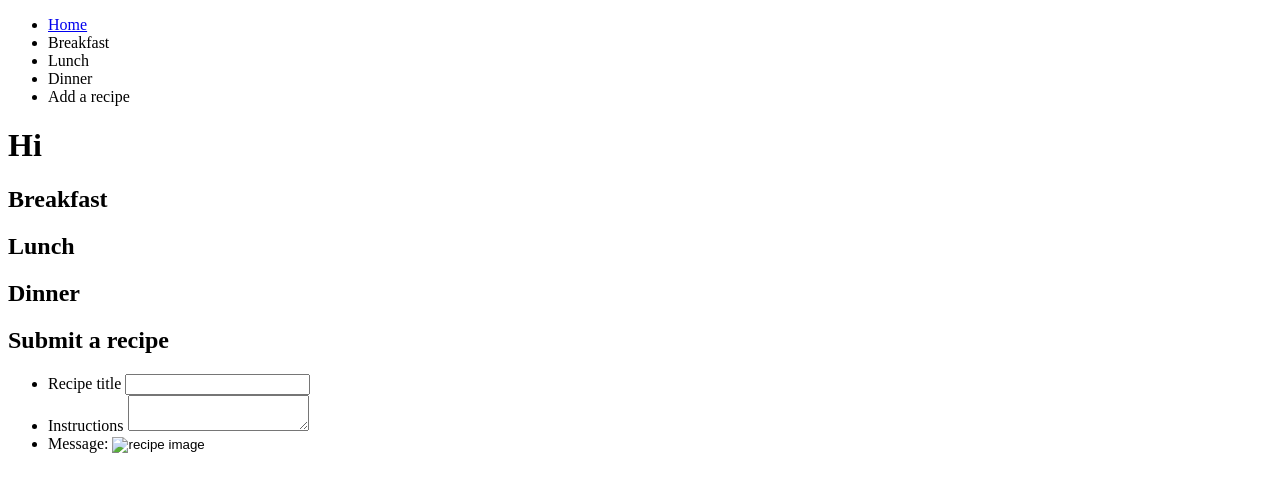
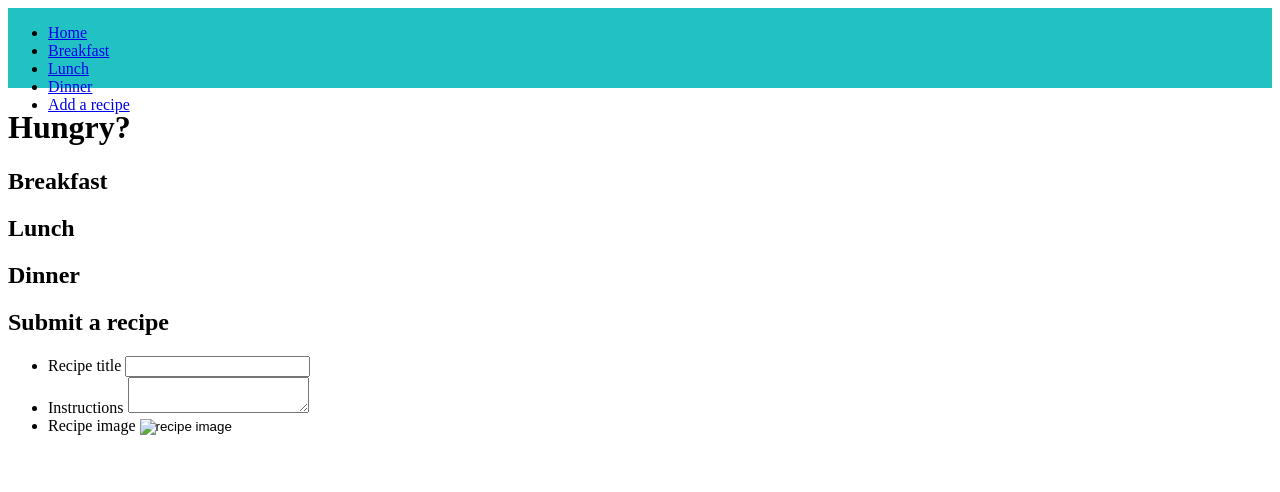
Before and after one commit to thebauSoftwire/thebauSoftwire.github.io, a plain HTML site: page index.html in a window 1280 px wide. Drawn offline with Linux system fonts and the light colour scheme.

Commit message:
adding styling

```diff
--- a/index.html
+++ b/index.html
@@ -8,18 +8,18 @@
   <body>
     <nav>
         <ul>
-            <li><a href="./index.html">Home</a></li>
-            <li>Breakfast</li>
-            <li>Lunch</li>
-            <li>Dinner</li>
-            <li>Add a recipe</li>
+            <li><a href="#home">Home</a></li>
+            <li><a href="#breakfast">Breakfast</a></li>
+            <li><a href="#lunch">Lunch</a></li>
+            <li><a href="#dinner">Dinner</a></li>
+            <li><a href="#recipe-submission">Add a recipe</a></li>
         </ul>
     </nav>
-    <h1>Hi</h1>
-    <h2>Breakfast</h2>
-    <h2>Lunch</h2>
-    <h2>Dinner</h2>
-    <h2>Submit a recipe</h2>
+    <h1 id="home">Hungry?</h1>
+    <h2 id="breakfast">Breakfast</h2>
+    <h2 id="lunch">Lunch</h2>
+    <h2 id="dinner">Dinner</h2>
+    <h2 id="recipe-submission">Submit a recipe</h2>
     <form action="/recipe-submission" method="post">
         <ul>
             <li>
@@ -31,7 +31,7 @@
               <textarea type="email" id="mail" name="user_email"></textarea>
             </li>
             <li>
-              <label for="recipeImage">Message:</label>
+              <label for="recipeImage">Recipe image</label>
               <input type="image" alt="recipe image" />
             </li>
           </ul>
--- a/styles.css
+++ b/styles.css
@@ -0,0 +1,14 @@
+:root {
+    --primary: #fff591;
+    --primary-accent: #ff8a5c;
+    --secondary: #f5587b;
+    --secondary-accent: #e41749;
+
+}
+
+nav {
+    display: flex;
+    height: 5rem;
+    background: rgb(34,193,195);
+    background: linear-gradient(45deg, --secondary-accent, --primary-accent);
+}
```
